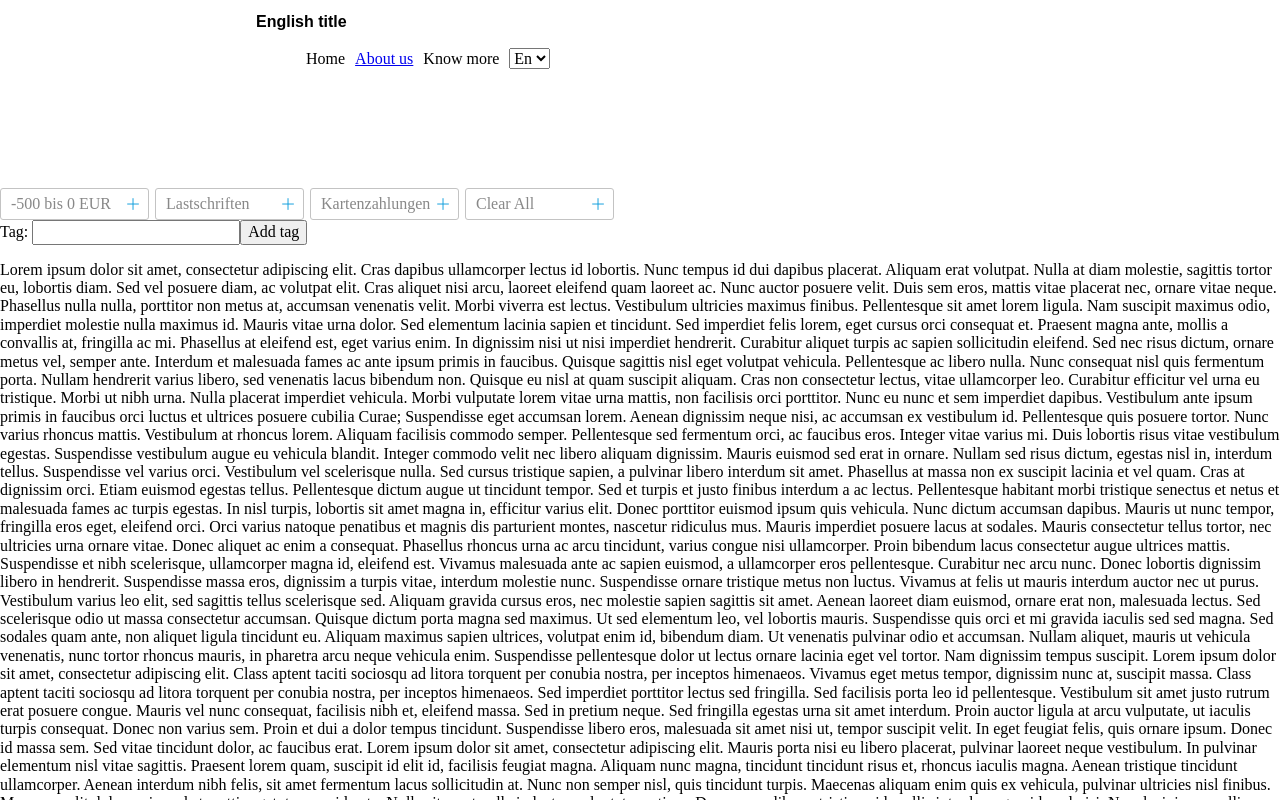
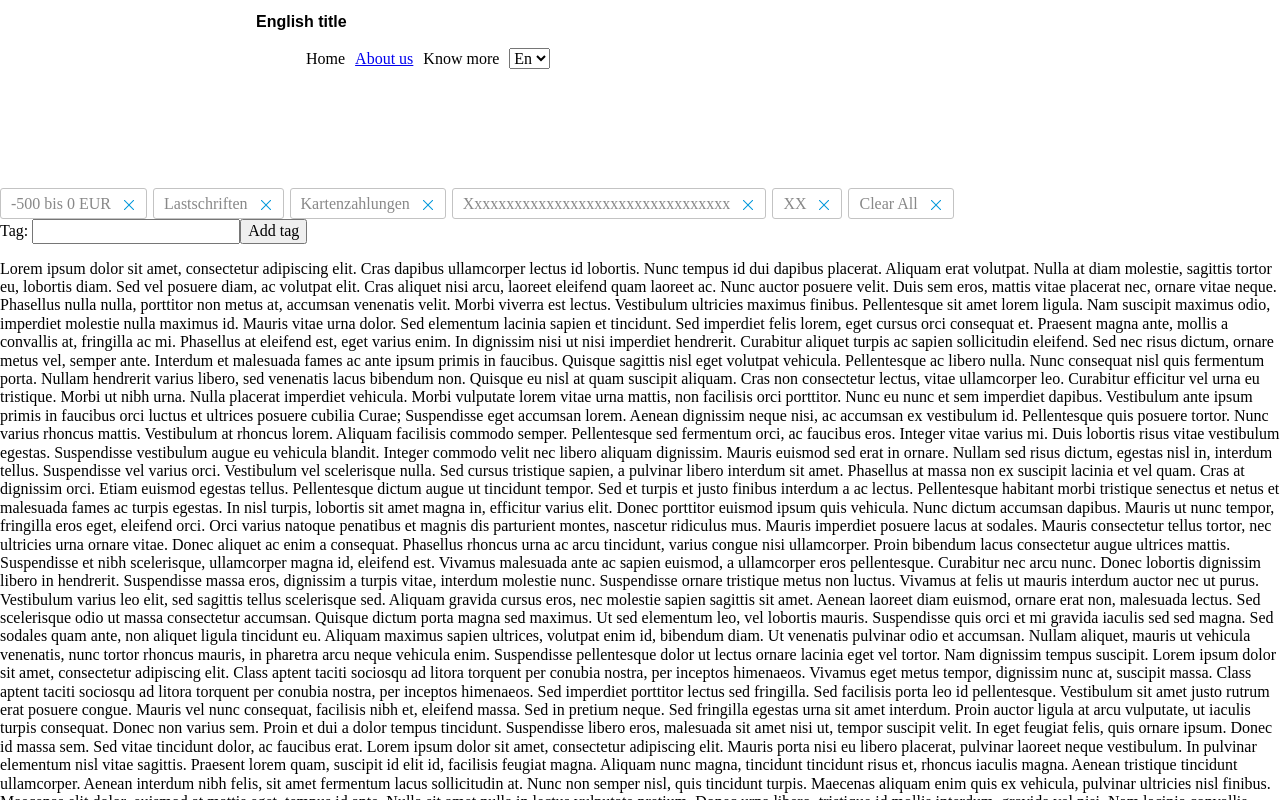
Before and after one commit to undefined-sin/react-redux-i18n-boilerplate, a React app: page /#/ in a window 1280 px wide. Shown: the top 800 px of the page. Built offline with nearby package versions, Linux system fonts and the light colour scheme.

Commit message:
More layout fixes and effect

```diff
--- a/src/components/tag/tag.jsx
+++ b/src/components/tag/tag.jsx
@@ -1,27 +1,35 @@
 import React, { Component } from 'react';
 import PropTypes from 'prop-types';
 import styled from 'styled-components';
-import img from './images/ic_deleteTag.png';
+import img from './images/ic_deleteTag.svg';
 
 const TagStyled = styled.div`
     color: #888;
     line-height: 20px;
-    padding: 5px 5px 5px 10px;
+    padding: 5px 5px 0px 10px;
     border: 1px solid #c3c3c3;
     border-radius: 3px;
     margin: 5px 6px 0 0;
-	width: 132px;
+
+     -webkit-transition: .13s ease-out;
+     -o-transition: .13s ease-out;
+     transition: .13s ease-out;
+     -webkit-animation: .3s tags--bump 1 ease-out;
+     animation: .3s tags--bump 1 ease-out;
 
 	&:hover {
 	    color: #666;
-        background: #f2f7fb;
+	    background: ${props => props.iconImageIsHover ? '#ddecf6' : '#f2f7fb'};
 	}
 `;
 
 const ImgStyled = styled.img`
 	position: relative;
-	height: 20px;
+	top: -5%;
+	height: 24px;
 	float: right;
+	margin-left: 6px;
+	transform: rotate(45deg);
 `;
 
 class Tag extends Component {
@@ -40,15 +48,29 @@ class Tag extends Component {
 
   constructor(props) {
     super(props);
+
+    this.state = { iconImageIsHover: false };
+
+    this.onMouseEnterInImageIcon = this.onMouseEnterInImageIcon.bind(this);
+    this.onMouseLeaveInImageIcon = this.onMouseLeaveInImageIcon.bind(this);
+  }
+
+  onMouseEnterInImageIcon() {
+    this.setState({ iconImageIsHover: true });
+  }
+
+  onMouseLeaveInImageIcon() {
+    this.setState({ iconImageIsHover: false });
   }
 
   render() {
     const { title, onClick, onDelete } = this.props;
+    const { iconImageIsHover } = this.state;
 
     return (
-      <TagStyled onClick={onClick}>
+      <TagStyled onClick={onClick} iconImageIsHover={iconImageIsHover} >
         <span>{title}</span>
-        <a onClick={onDelete}>
+        <a onClick={onDelete} onMouseEnter={this.onMouseEnterInImageIcon} onMouseLeave={this.onMouseLeaveInImageIcon}>
             <ImgStyled src={img}></ImgStyled>
         </a>
       </TagStyled>
--- a/src/pages/home/components/demo/demo.jsx
+++ b/src/pages/home/components/demo/demo.jsx
@@ -9,6 +9,8 @@ class Demo extends Component {
         this.state = { tags: [{title: '-500 bis 0 EUR'},
                               {title: 'Lastschriften'},
                               {title: 'Kartenzahlungen'},
+                              {title: 'Xxxxxxxxxxxxxxxxxxxxxxxxxxxxxxxxx'},
+                              {title: 'XX'},
                               {title: 'Clear All'},
                              ]
                      };
```
